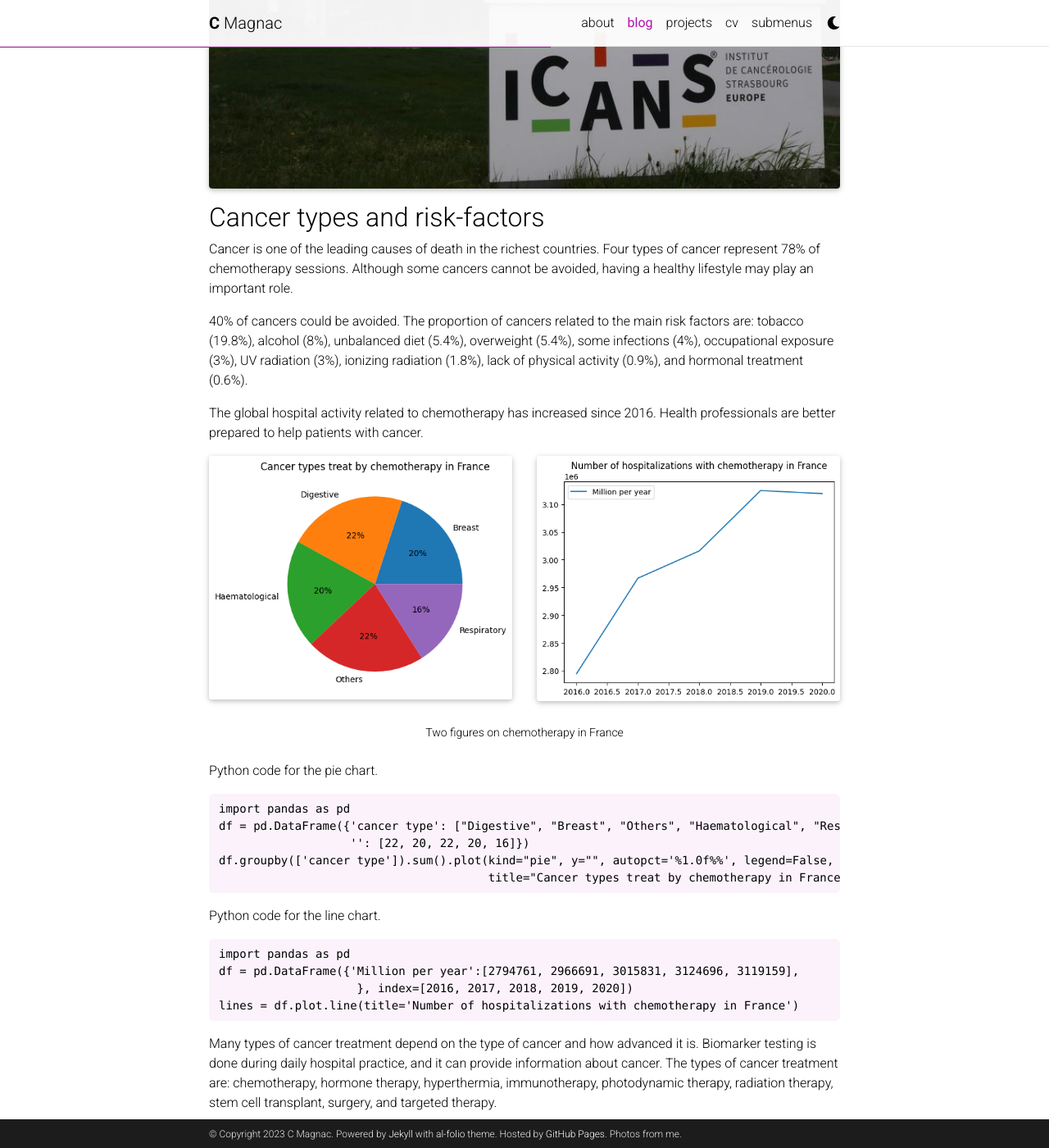
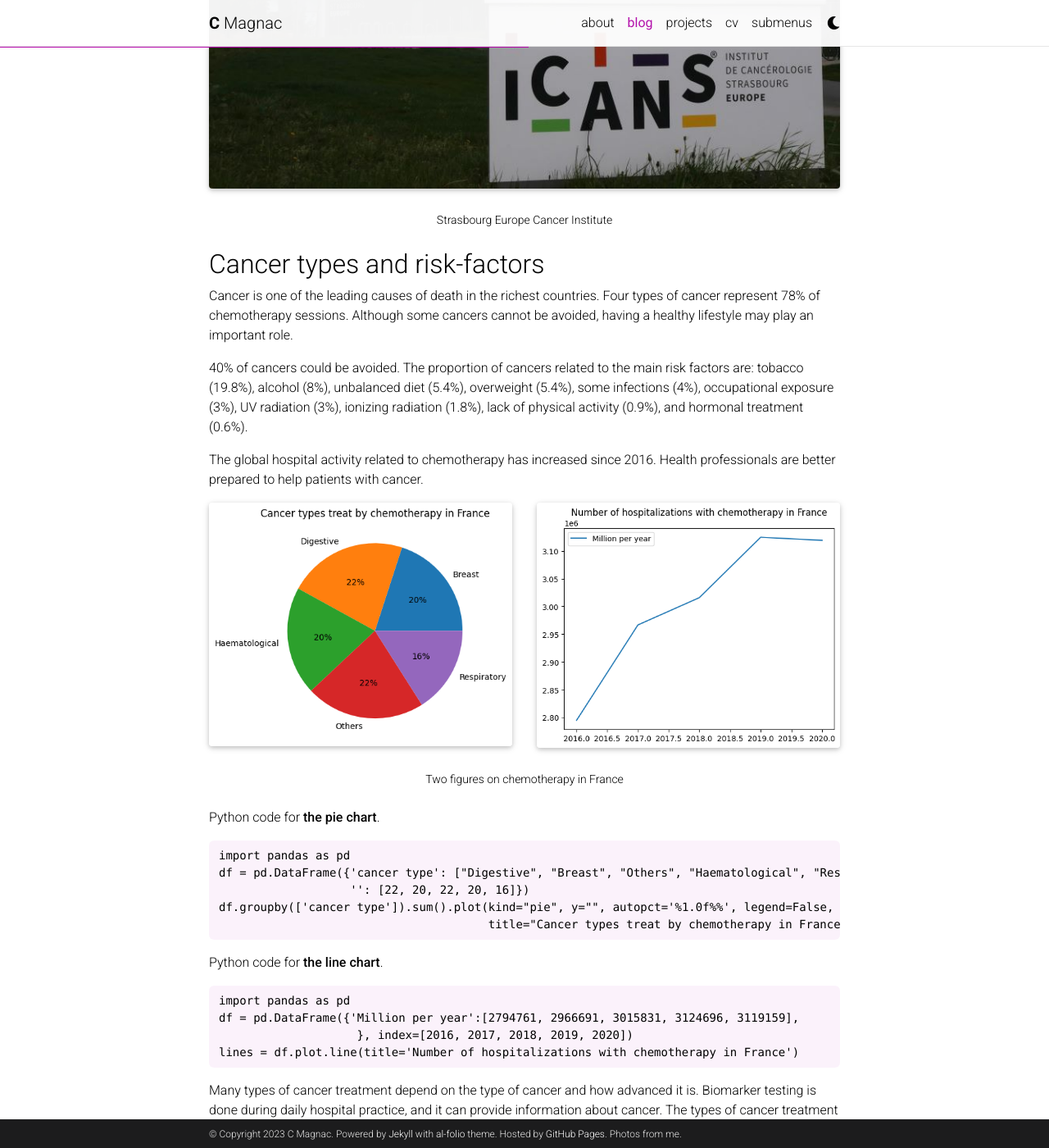
Before and after one commit to CMagnac/cmagnac.github.io, a Jekyll site: the page built from _posts/2023-03-31-chemotherapy.md, in a window 1280 px wide and 1400 px high, scrolled down 723 px. Shown: the whole window at 82% size. Built offline with Jekyll 4.4.1, drawn with Linux system fonts in a browser that asks for light colours; full-size pictures stand in for the smaller copies a plugin makes; comment, search, counter and statistics services are not loaded; a style sheet for code colours, icons or effects is not loaded.

Commit message:
Update link to github project and add link to my thesis in CV file, add title to image and caption in chemotherapy post, add link to github source code in first project pages

````diff
--- a/_data/cv.yml
+++ b/_data/cv.yml
@@ -92,7 +92,7 @@
 - title: Open Source Projects
   type: time_table
   contents:
-    - title: <a href="https://github.com/CMagnac/CMagnac.github.io">My Blog</a>
+    - title: <a href="https://github.com/CMagnac/CMagnac-first-blog">My first blog</a>
       year: 2022 - 2023
       description: My first blog build with Jekyll and Minima theme.
     - title: <a href="https://github.com/CMagnac/python-mini-project">Mini project</a>
@@ -106,3 +106,4 @@
       items:
         - Epidemiology of candidemia from the 80s to the present day, new therapeutic strategies.
         - Honors
+        - <a href="https://www.idref.fr/119908964">Identifiers and referentials</a>
--- a/_posts/2023-03-31-chemotherapy.md
+++ b/_posts/2023-03-31-chemotherapy.md
@@ -11,10 +11,12 @@ In 2020, 347,000 people were treated with chemotherapy in France. A major concer
 
 <div class="row mt-3">
     <div class="col-sm mt-3 mt-md-0">
-        {% include figure.html path="assets/img/icans.jpg" class="img-fluid rounded z-depth-1" %}
+        {% include figure.html path="assets/img/icans.jpg" title="Strasbourg Europe Cancer Institute" class="img-fluid rounded z-depth-1" %}
     </div>
 </div>
-
+<div class="caption">
+    Strasbourg Europe Cancer Institute
+</div>
 ## Cancer types and risk-factors
 
 Cancer is one of the leading causes of death in the richest countries. Four types of cancer represent 78% of chemotherapy sessions. Although some cancers cannot be avoided, having a healthy lifestyle may play an important role.
@@ -25,17 +27,17 @@ The global hospital activity related to chemotherapy has increased since 2016. H
 
 <div class="row mt-3">
     <div class="col-sm mt-3 mt-md-0">
-        {% include figure.html path="assets/img/chart1.png" class="img-fluid rounded z-depth-1" zoomable=true %}
+        {% include figure.html path="assets/img/chart1.png" title="Pie chart of cancer types treat by chemotherapy in France" class="img-fluid rounded z-depth-1" zoomable=true %}
     </div>
     <div class="col-sm mt-3 mt-md-0">
-        {% include figure.html path="assets/img/chart2.png" class="img-fluid rounded z-depth-1" zoomable=true %}
+        {% include figure.html path="assets/img/chart2.png" title="Line chart of number of hospitalizations with chemotherapy in France" class="img-fluid rounded z-depth-1" zoomable=true %}
     </div>
 </div>
 <div class="caption">
     Two figures on chemotherapy in France
 </div>
 
-Python code for the pie chart.
+Python code for **the pie chart**.
 
 ```python
 import pandas as pd
@@ -45,7 +47,7 @@ df.groupby(['cancer type']).sum().plot(kind="pie", y="", autopct='%1.0f%%', lege
                                        title="Cancer types treat by chemotherapy in France")
 ```
 
-Python code for the line chart.
+Python code for **the line chart**.
 
 ```python
 import pandas as pd
````
Also changed, not shown: _projects/1_project.md (+1 -0 lines).
